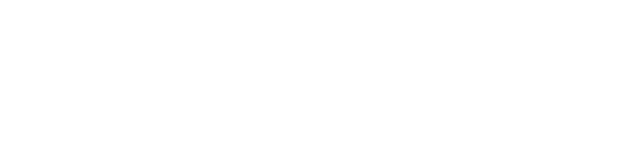
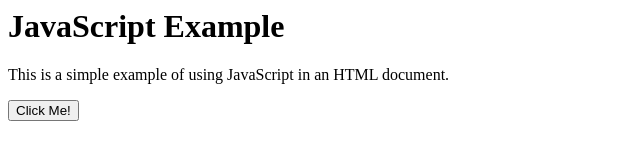
Before and after one commit to anthonyjcrowder/learnenough, a plain HTML site: page javascript/index.html in a window 1280 px wide. Shown: the whole page, without its empty margins (0-640 px from the left). Drawn offline with Linux system fonts and the light colour scheme.

Commit message:
testing javascript button
js button

```diff
--- a/javascript/index.html
+++ b/javascript/index.html
@@ -2,7 +2,14 @@
 <head>
     <title>JavaScript Example</title>
     <script>
-        alert("Hello, welcome to the JavaScript example!");
+        function greet() {
+            alert("Hello, welcome to the JavaScript example!");
+        }
 
     </script>
+</head>
+<body>
+    <h1>JavaScript Example</h1>
+    <p>This is a simple example of using JavaScript in an HTML document.</p>
+    <button onclick="greet()">Click Me!</button>
 </html>
```
